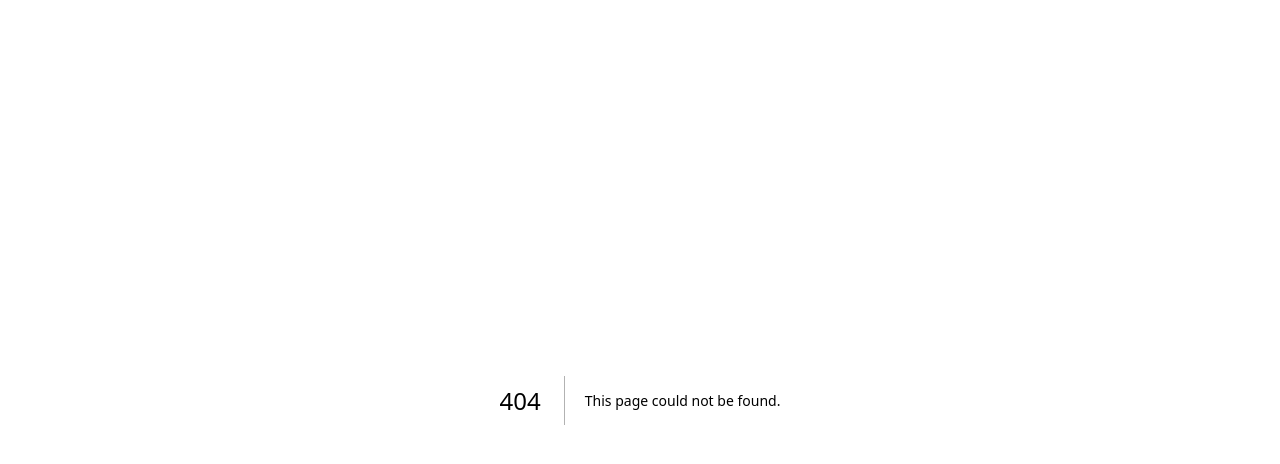
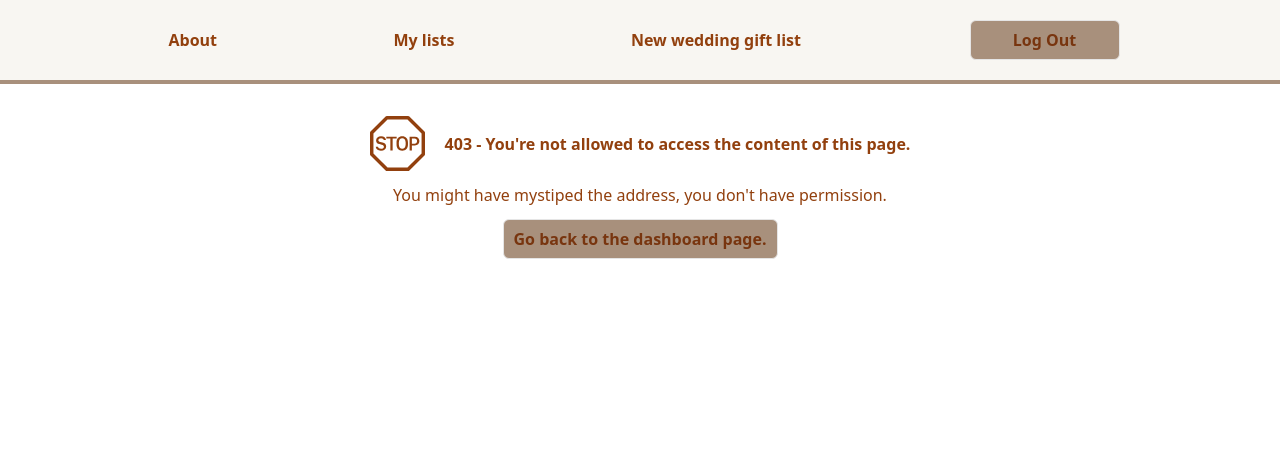
Before and after one commit to Tute24/wgl-app, a Next.js app in the folder frontend/: page /403-page in a window 1280 px wide. Before the commit this address had no page. Shown: the top 464 px of the page. Built offline with nearby package versions, Linux system fonts and the light colour scheme; sample sign-in values are in the browser's storage.

Commit message:
feat: created the 403-page

```diff
--- /dev/null
+++ b/frontend/src/app/403-page/page.tsx
@@ -0,0 +1,31 @@
+import UserButton from '@/components/Common/buttons/user-button/user-button'
+import LoggedHeader from '@/components/Headers/LoggedHeader'
+import Link from 'next/link'
+import { BsSignStop } from "react-icons/bs";
+
+export default function NotPermittedPageWarning() {
+  return (
+    <div>
+      <LoggedHeader />
+      <div className="flex text-sm sm:text-base flex-col  justify-center items-center m-auto text-amber-800 p-3">
+        <div className='flex flex-row items-center text-center gap-1 sm:gap-5'>
+            <BsSignStop size={55}/>
+        <h1 className="font-bold text-center">
+          403 - You're not allowed to access the content of this page.
+        </h1>
+        </div>
+          <h2 className="pt-3 flex text-center">
+            You might have mystiped the address, you don't have permission.
+          </h2>
+        <div className="pt-3">
+          <Link href="/dashboard">
+            <UserButton
+              className="!w-[225px] sm:!w-[275px]"
+              content="Go back to the dashboard page."
+            />
+          </Link>
+        </div>
+      </div>
+    </div>
+  )
+}
```
